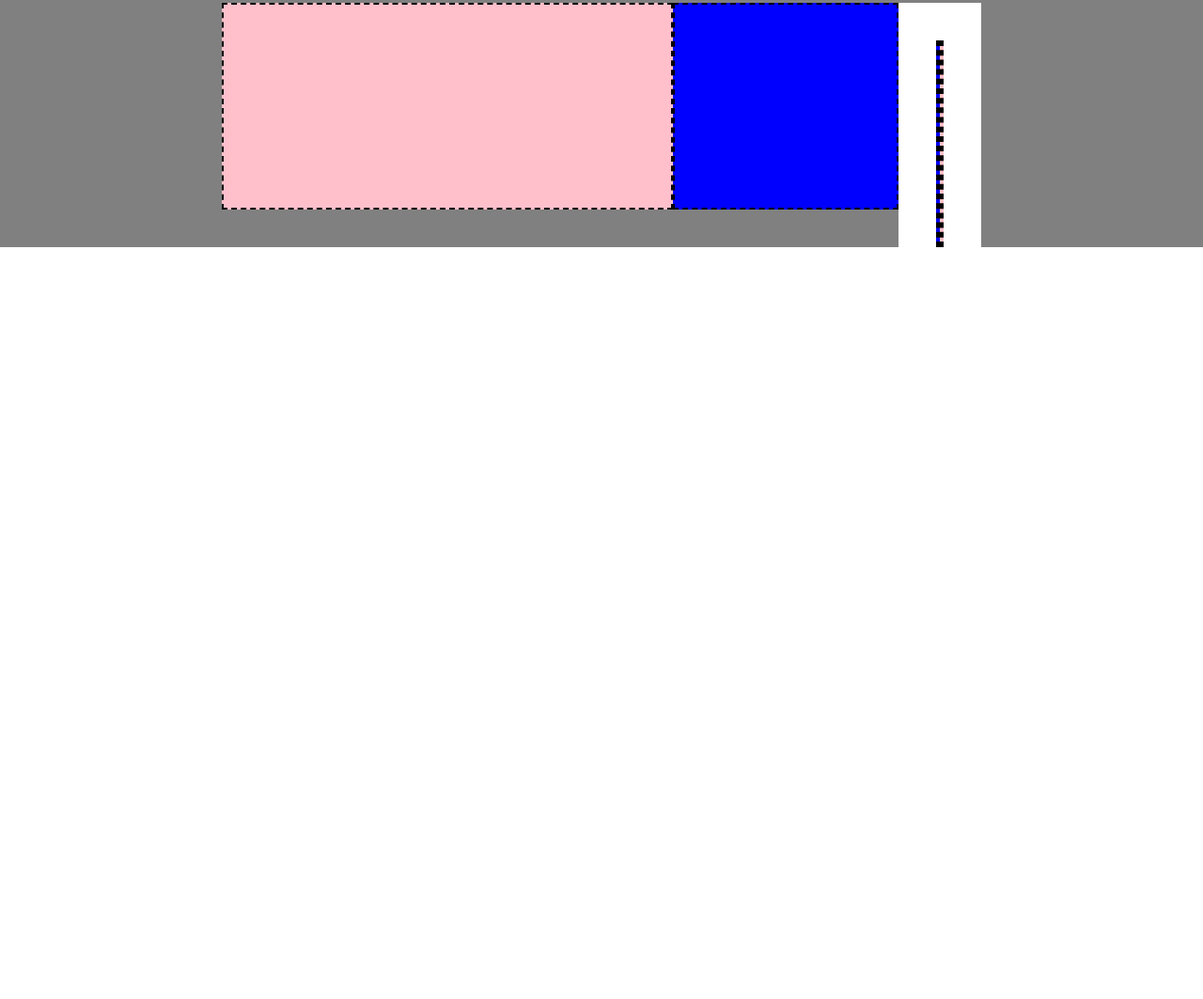
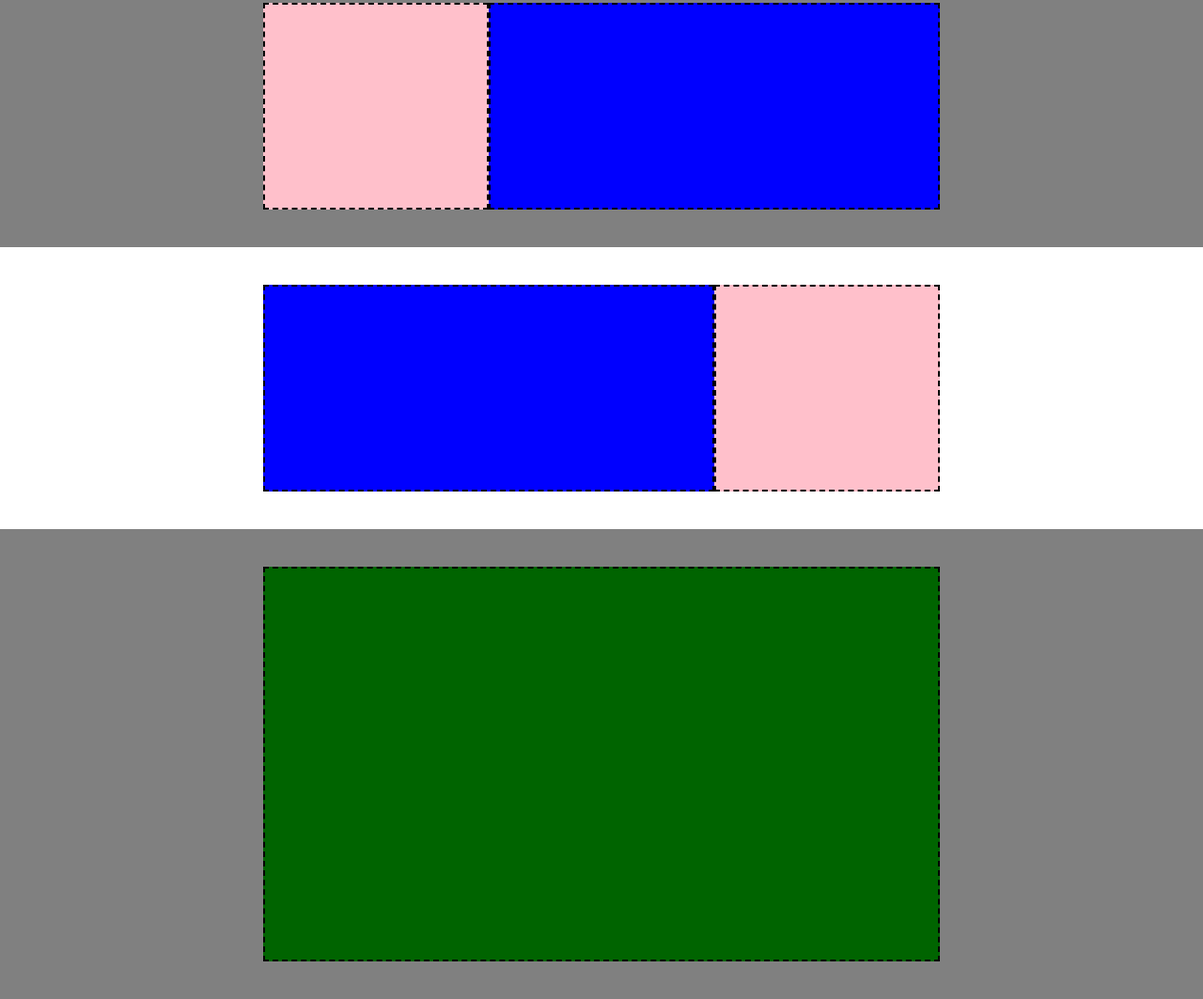
Before and after one commit to Sarabellafiore89/htmlcss-struttura-discord, a plain HTML site: page index.html in a window 1280 px wide. Shown: the part 727-1790 px from the top of the page at 94% size. Before the commit the page ends 1030 px from the top, so only its background shows below. Drawn offline with Linux system fonts and the light colour scheme.

Commit message:
feat add second grey container

```diff
--- a/css/style.css
+++ b/css/style.css
@@ -118,3 +118,42 @@ header{
     border:2px dashed black;
 
 }
+
+/* white container */
+#second-white-container{
+    display: flex;
+    background-color: white;
+    height:300px;
+    justify-content: center;
+    padding:40px;
+}
+
+
+#light-blue{
+    background-color: blue;
+    flex-basis:40%;
+    border:2px dashed black;
+
+}
+
+#salmon{
+    background-color: pink;
+    flex-basis:20%;
+    border:2px dashed black;
+}
+
+/* second grey container */
+#second-grey-container{
+    background-color: grey;
+    display: flex;
+    height:500px;
+    justify-content: center;
+    padding:40px;
+
+}
+
+#green{
+    background-color: darkgreen;
+    flex-basis:60%;
+    border:2px dashed black;
+}
--- a/index.html
+++ b/index.html
@@ -56,12 +56,21 @@
             <div id="salmon"></div>
             <div id="light-blue"></div>
 
+        </div>
+
         <!-- white container 2-->
-        <div id="white-container">
+        <div id="second-white-container">
             <div id="light-blue"></div>
             <div id="salmon"></div>
 
         </div>
+        <!-- second grey container  -->
+        <div id="second-grey-container">
+            <div id="green"></div>
+
+        </div>
+
+
 
     </main>
 </body>
```
